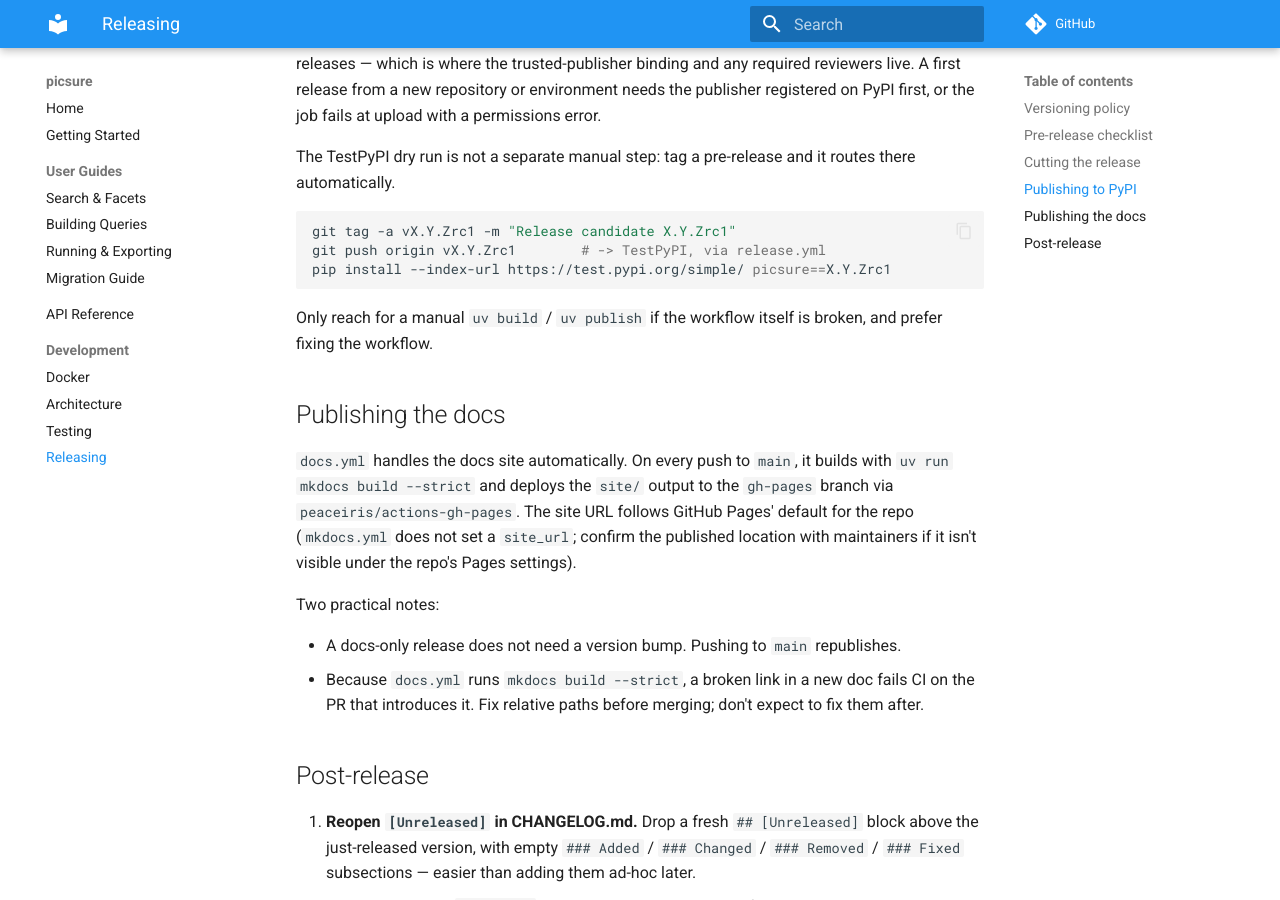
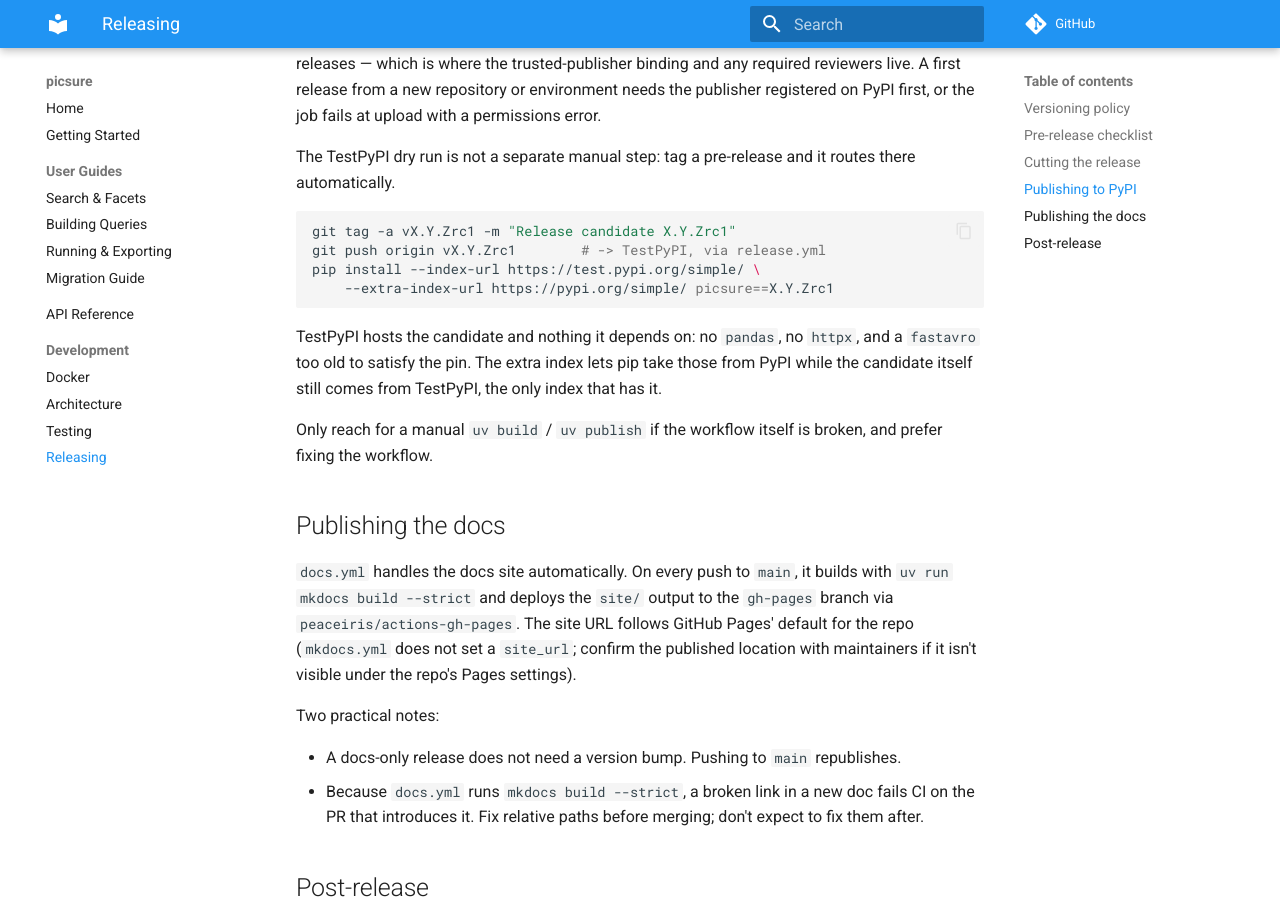
Before and after one commit to hms-dbmi/pic-sure-python-adapter-hpds, an MkDocs documentation site: the page built from docs/development/releasing.md, in a window 1280 px wide and 900 px high, scrolled down 2472 px. Built offline with MkDocs 1.6.1 and Material for MkDocs 9.7.7, drawn with Linux system fonts in a browser that asks for light colours; comment, search, counter and statistics services are not loaded.

Commit message:
docs: add PyPI as an extra index to the TestPyPI install example

````diff
--- a/docs/development/releasing.md
+++ b/docs/development/releasing.md
@@ -123,8 +123,14 @@ and it routes there automatically.
 ```bash
 git tag -a vX.Y.Zrc1 -m "Release candidate X.Y.Zrc1"
 git push origin vX.Y.Zrc1        # -> TestPyPI, via release.yml
-pip install --index-url https://test.pypi.org/simple/ picsure==X.Y.Zrc1
+pip install --index-url https://test.pypi.org/simple/ \
+    --extra-index-url https://pypi.org/simple/ picsure==X.Y.Zrc1
 ```
+
+TestPyPI hosts the candidate and nothing it depends on: no `pandas`,
+no `httpx`, and a `fastavro` too old to satisfy the pin. The extra
+index lets pip take those from PyPI while the candidate itself still
+comes from TestPyPI, the only index that has it.
 
 Only reach for a manual `uv build` / `uv publish` if the workflow
 itself is broken, and prefer fixing the workflow.
````
